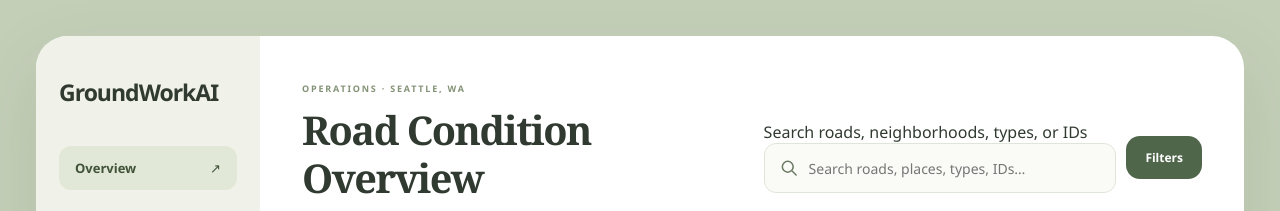
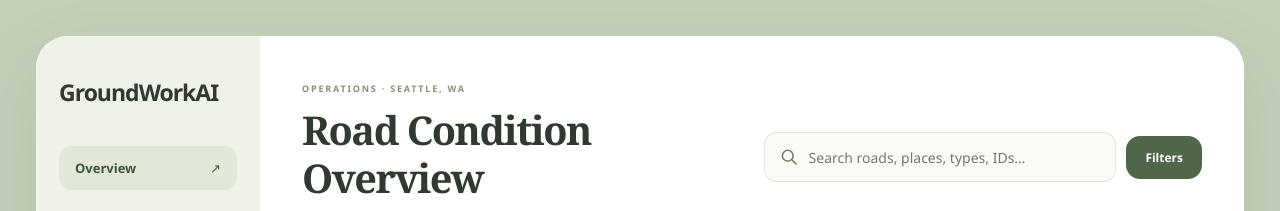
Before and after one commit to jacheun/DubHacks2026, a React (Vite) app in the folder frontend/: page / in a window 1280 px wide. Shown: the top 211 px of the page. Built offline with nearby package versions, Linux system fonts and the light colour scheme.

Commit message:
Changed issue with search bar

```diff
--- a/frontend/src/App.jsx
+++ b/frontend/src/App.jsx
@@ -264,13 +264,13 @@ function App() {
             <div className="universal-search" onBlur={event => {
               if (!event.currentTarget.contains(event.relatedTarget)) setSearchOpen(false)
             }}>
-              <label className="sr-only" htmlFor="issue-search">Search roads, neighborhoods, types, or IDs</label>
               <div className="search-input-wrap">
                 <svg className="search-icon" viewBox="0 0 24 24" fill="none" stroke="currentColor" strokeWidth="1.8" strokeLinecap="round" aria-hidden="true">
                   <circle cx="10.5" cy="10.5" r="6.5" />
                   <path d="m16 16 4.5 4.5" />
                 </svg>
                 <input id="issue-search" type="search" placeholder="Search roads, places, types, IDs…"
+                  aria-label="Search roads, neighborhoods, types, or IDs"
                   value={search} autoComplete="off" aria-controls="search-suggestions"
                   onFocus={() => setSearchOpen(true)}
                   onKeyDown={event => { if (event.key === 'Escape') setSearchOpen(false) }}
```
